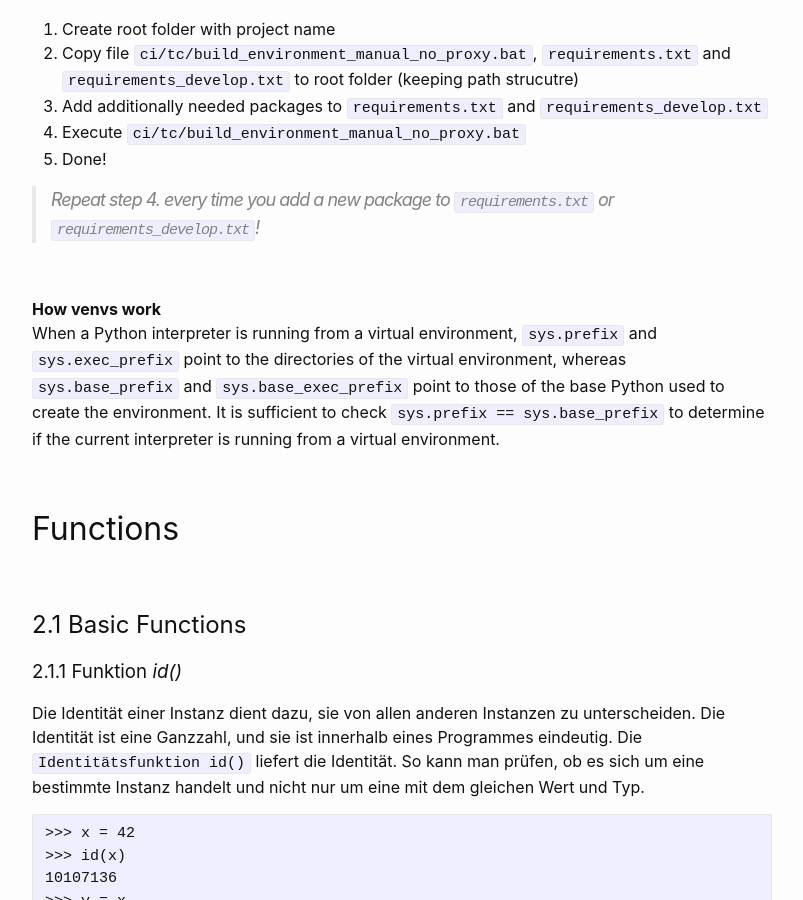
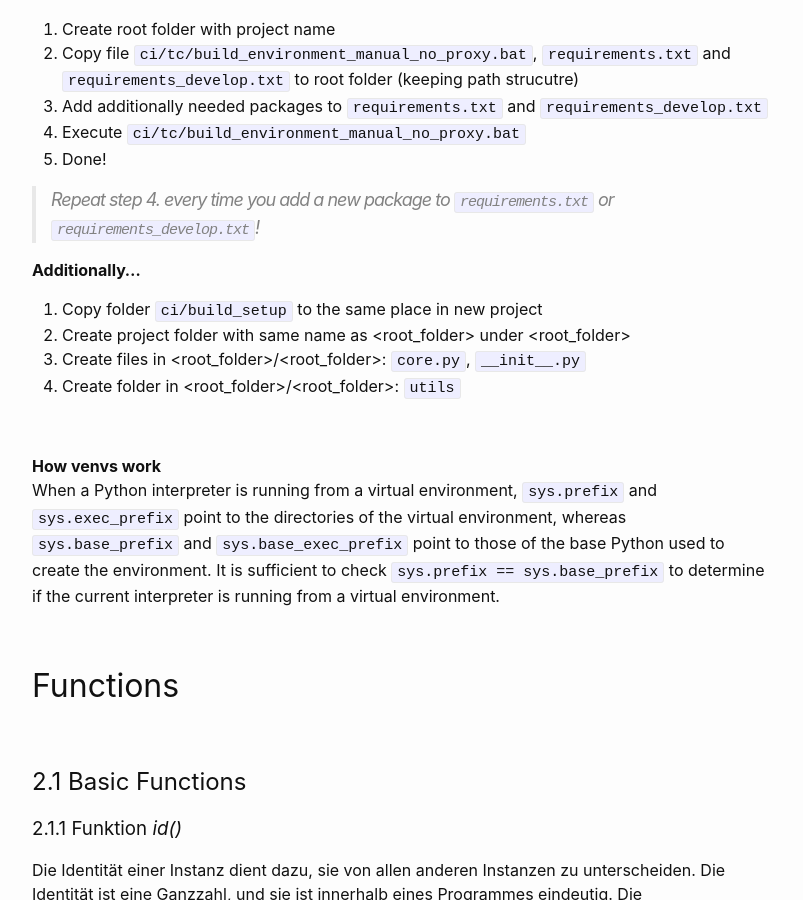
Before and after one commit to Hautaklyttn/progDocs, a Jekyll site: the page built from docs/articles/python.md, in a window 1280 px wide and 900 px high, scrolled down 18573 px. Shown: the whole window, without its empty margins (238-1041 px from the left). Built offline with Jekyll 4.4.1, drawn with Linux system fonts in a browser that asks for light colours.

Commit message:
Update python.md

```diff
--- a/docs/articles/python.md
+++ b/docs/articles/python.md
@@ -666,6 +666,12 @@ Running this command creates the target directory (creating any parent directori
 5. Done!
 
 > Repeat step 4. every time you add a new package to `requirements.txt` or `requirements_develop.txt`!
+
+**Additionally...**
+1. Copy folder `ci/build_setup` to the same place in new project
+2. Create project folder with same name as \<root_folder\> under \<root_folder\>
+3. Create files in \<root_folder\>/\<root_folder\>: `core.py`, `__init__.py`
+4. Create folder in \<root_folder\>/\<root_folder\>: `utils`
 
 &nbsp;
 
```
